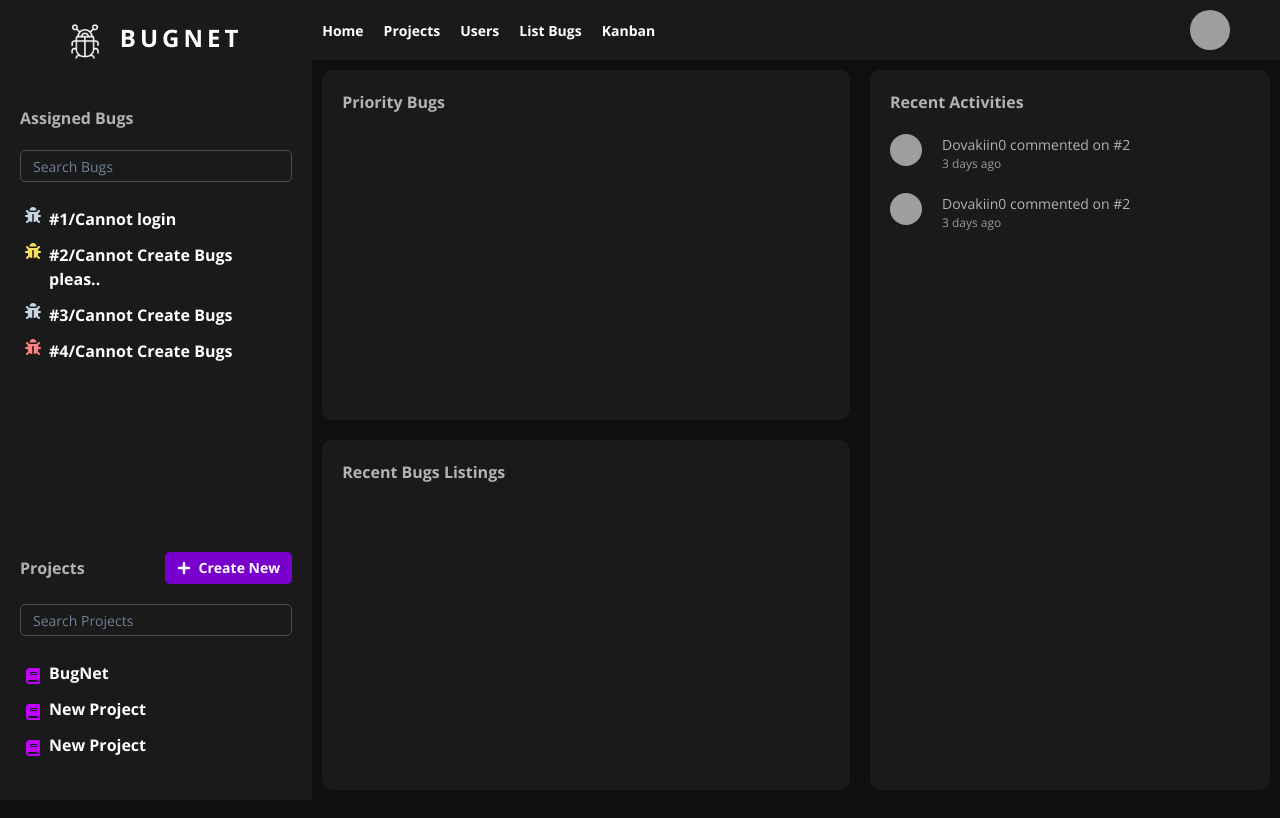
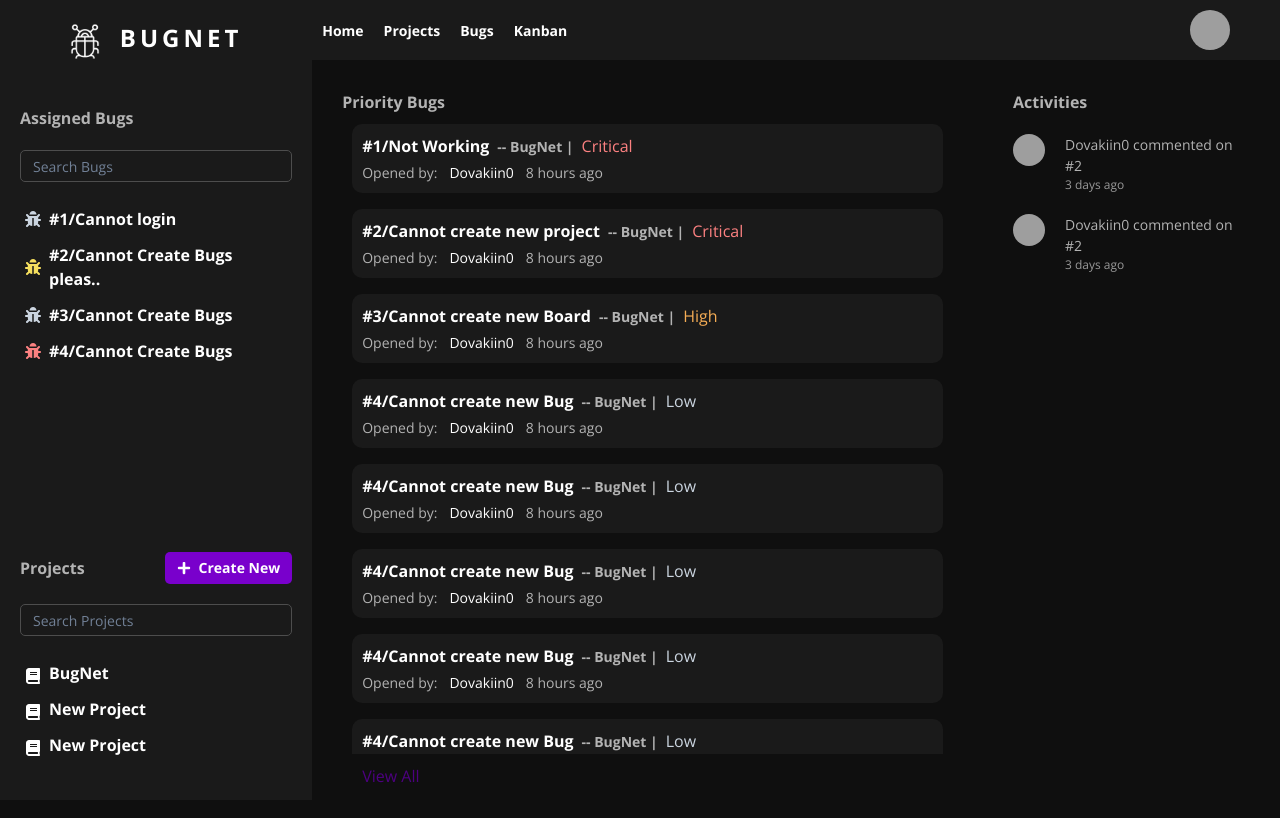
Before and after one commit to Dovakiin0/BugNet, a React (Vite) app in the folder client/: page / in a window 1280 px wide. Built offline with nearby package versions, Linux system fonts and the light colour scheme; grey boxes are pictures that could not be loaded.

Commit message:
steady progress over dashboard components

```diff
--- a/client/src/App.tsx
+++ b/client/src/App.tsx
@@ -5,7 +5,6 @@ const Layout = React.lazy(() => import("./partials/Layouts"));
 
 const Home = React.lazy(() => import("./app/Home"));
 const Project = React.lazy(() => import("./app/Project"));
-const Users = React.lazy(() => import("./app/Users"));
 const CreateBugs = React.lazy(() => import("./app/Bugs/pages/CreateBug"));
 const Bugs = React.lazy(() => import("./app/Bugs"));
 const Kanban = React.lazy(() => import("./app/Kanban"));
@@ -16,7 +15,6 @@ function App() {
       <Route path="/" element={<Layout />}>
         <Route path="/" element={<Home />} />
         <Route path="/projects" element={<Project />} />
-        <Route path="/users" element={<Users />} />
         <Route path="/bugs" element={<Bugs />} />
         <Route path="/bugs/create" element={<CreateBugs />} />
         <Route path="/kanban" element={<Kanban />} />
--- /dev/null
+++ b/client/src/app/Home/components/Bugs.tsx
@@ -0,0 +1,76 @@
+import { Flex, Box, Text } from "@chakra-ui/react";
+import moment from "moment";
+import { FaBug } from "react-icons/fa";
+import { NavLink } from "react-router-dom";
+
+type Props = {
+  id: string;
+  title: string;
+  project: string;
+  author: string;
+  createdAt: string;
+  priority: number;
+};
+
+function Bugs({ id, title, project, author, createdAt, priority }: Props) {
+  const priorityList = {
+    0: {
+      color: "gray.300",
+      title: "Low",
+    },
+    1: {
+      color: "orange.300",
+      title: "High",
+    },
+    2: {
+      color: "red.300",
+      title: "Critical",
+    },
+  };
+
+  return (
+    <Box padding="10px" bg="primary.800" rounded="10">
+      <Flex gap="5" align="center">
+        <Flex flexDir="column" gap="1">
+          <Flex gap="2" align="center">
+            <NavLink to="/bug/101">
+              <Text
+                fontWeight={"bold"}
+                fontSize="md"
+                _hover={{ color: "purple.300" }}
+              >
+                #{id}/{title}
+              </Text>
+            </NavLink>
+            <NavLink to="/project/1">
+              <Text
+                fontWeight={"bold"}
+                fontSize="sm"
+                color="primary.200"
+                _hover={{ color: "purple.300" }}
+              >
+                -- {project} |
+              </Text>
+            </NavLink>
+            <Text
+              color={priorityList[priority as keyof typeof priorityList].color}
+            >
+              {priorityList[priority as keyof typeof priorityList].title}
+            </Text>
+          </Flex>
+          <Flex gap="3" align="center">
+            <Text fontSize="sm" color="primary.200">
+              Opened by:
+            </Text>
+            <Text fontSize="sm">{author}</Text>
+            <Text fontSize={"sm"} color="primary.200">
+              {moment(createdAt).fromNow()}
+            </Text>
+          </Flex>
+        </Flex>
+      </Flex>
+    </Box>
+  );
+}
+
+export default Bugs;
--- a/client/src/app/Home/index.tsx
+++ b/client/src/app/Home/index.tsx
@@ -8,10 +8,7 @@ type Props = {};
 function Home({}: Props) {
   return (
     <Flex flexGrow={"1"}>
-      <Flex direction={"column"} flexGrow="1">
-        <HighPriorityBugs />
-        <RecentBugs />
-      </Flex>
+      <HighPriorityBugs />
       <RecentActivities />
     </Flex>
   );
--- a/client/src/app/Home/partials/HighPriorityBugs.tsx
+++ b/client/src/app/Home/partials/HighPriorityBugs.tsx
@@ -1,18 +1,217 @@
-import { Box, Text } from "@chakra-ui/react";
+import { Box, Button, Stack, Text } from "@chakra-ui/react";
+import { NavLink } from "react-router-dom";
+import Bugs from "../components/Bugs";
 type Props = {};
 
 function HighPriorityBugs({}: Props) {
+  let bugs = [
+    {
+      id: "1",
+      title: "Not Working",
+      project: "BugNet",
+      author: "Dovakiin0",
+      priority: 2,
+      createdAt: "2023-01-31",
+    },
+    {
+      id: "2",
+      title: "Cannot create new project",
+      project: "BugNet",
+      author: "Dovakiin0",
+      priority: 2,
+      createdAt: "2023-01-31",
+    },
+    {
+      id: "3",
+      title: "Cannot create new Board",
+      project: "BugNet",
+      author: "Dovakiin0",
+      priority: 1,
+      createdAt: "2023-01-31",
+    },
+    {
+      id: "4",
+      title: "Cannot create new Bug",
+      project: "BugNet",
+      author: "Dovakiin0",
+      priority: 0,
+      createdAt: "2023-01-31",
+    },
+    {
+      id: "4",
+      title: "Cannot create new Bug",
+      project: "BugNet",
+      author: "Dovakiin0",
+      priority: 0,
+      createdAt: "2023-01-31",
+    },
+    {
+      id: "4",
+      title: "Cannot create new Bug",
+      project: "BugNet",
+      author: "Dovakiin0",
+      priority: 0,
+      createdAt: "2023-01-31",
+    },
+    {
+      id: "4",
+      title: "Cannot create new Bug",
+      project: "BugNet",
+      author: "Dovakiin0",
+      priority: 0,
+      createdAt: "2023-01-31",
+    },
+    {
+      id: "4",
+      title: "Cannot create new Bug",
+      project: "BugNet",
+      author: "Dovakiin0",
+      priority: 0,
+      createdAt: "2023-01-31",
+    },
+    {
+      id: "4",
+      title: "Cannot create new Bug",
+      project: "BugNet",
+      author: "Dovakiin0",
+      priority: 0,
+      createdAt: "2023-01-31",
+    },
+    {
+      id: "4",
+      title: "Cannot create new Bug",
+      project: "BugNet",
+      author: "Dovakiin0",
+      priority: 0,
+      createdAt: "2023-01-31",
+    },
+    {
+      id: "4",
+      title: "Cannot create new Bug",
+      project: "BugNet",
+      author: "Dovakiin0",
+      priority: 0,
+      createdAt: "2023-01-31",
+    },
+    {
+      id: "4",
+      title: "Cannot create new Bug",
+      project: "BugNet",
+      author: "Dovakiin0",
+      priority: 0,
+      createdAt: "2023-01-31",
+    },
+    {
+      id: "4",
+      title: "Cannot create new Bug",
+      project: "BugNet",
+      author: "Dovakiin0",
+      priority: 0,
+      createdAt: "2023-01-31",
+    },
+    {
+      id: "4",
+      title: "Cannot create new Bug",
+      project: "BugNet",
+      author: "Dovakiin0",
+      priority: 0,
+      createdAt: "2023-01-31",
+    },
+    {
+      id: "4",
+      title: "Cannot create new Bug",
+      project: "BugNet",
+      author: "Dovakiin0",
+      priority: 0,
+      createdAt: "2023-01-31",
+    },
+    {
+      id: "4",
+      title: "Cannot create new Bug",
+      project: "BugNet",
+      author: "Dovakiin0",
+      priority: 0,
+      createdAt: "2023-01-31",
+    },
+    {
+      id: "4",
+      title: "Cannot create new Bug",
+      project: "BugNet",
+      author: "Dovakiin0",
+      priority: 0,
+      createdAt: "2023-01-31",
+    },
+    {
+      id: "4",
+      title: "Cannot create new Bug",
+      project: "BugNet",
+      author: "Dovakiin0",
+      priority: 0,
+      createdAt: "2023-01-31",
+    },
+    {
+      id: "4",
+      title: "Cannot create new Bug",
+      project: "BugNet",
+      author: "Dovakiin0",
+      priority: 0,
+      createdAt: "2023-01-31",
+    },
+    {
+      id: "4",
+      title: "Cannot create new Bug",
+      project: "BugNet",
+      author: "Dovakiin0",
+      priority: 0,
+      createdAt: "2023-01-31",
+    },
+    {
+      id: "4",
+      title: "Cannot create new Bug",
+      project: "BugNet",
+      author: "Dovakiin0",
+      priority: 0,
+      createdAt: "2023-01-31",
+    },
+    {
+      id: "4",
+      title: "Cannot create new Bug",
+      project: "BugNet",
+      author: "Dovakiin0",
+      priority: 0,
+      createdAt: "2023-01-31",
+    },
+    {
+      id: "4",
+      title: "Cannot create new Bug",
+      project: "BugNet",
+      author: "Dovakiin0",
+      priority: 0,
+      createdAt: "2023-01-31",
+    },
+  ];
+
   return (
-    <Box
-      bg="primary.800"
-      margin="10px"
-      padding="20px"
-      rounded={10}
-      height="full"
-    >
+    <Box margin="10px" padding="20px" rounded={10} width="full">
       <Text fontWeight={"bold"} color="primary.200">
         Priority Bugs
       </Text>
+      <Stack
+        direction={"column"}
+        spacing="4"
+        padding="10px"
+        overflowY="auto"
+        maxHeight={"80vh"}
+      >
+        {bugs.slice(0, 10).map((bug) => (
+          <Bugs key={bug.id} {...bug} />
+        ))}
+      </Stack>
+      <NavLink to="/bugs">
+        <Text margin="10px 0 0 20px" color="brand.800">
+          View All
+        </Text>
+      </NavLink>
     </Box>
   );
 }
--- a/client/src/app/Home/partials/RecentActivities.tsx
+++ b/client/src/app/Home/partials/RecentActivities.tsx
@@ -5,17 +5,16 @@ type Props = {};
 function RecentActivities({}: Props) {
   return (
     <Box
-      bg="primary.800"
       margin="10px"
       padding="20px"
       rounded={10}
       maxWidth="400px"
       width="400px"
-      overflowX={"hidden"}
-      overflowY="auto"
+      // overflowX={"hidden"}
+      // overflowY="auto"
     >
       <Text fontWeight={"bold"} color="primary.200">
-        Recent Activities
+        Activities
       </Text>
       <Box maxHeight={"10vh"}>
         <Activity />
--- a/client/src/app/Users/index.tsx
+++ /dev/null
@@ -1,9 +0,0 @@
-import React from "react";
-
-type Props = {};
-
-function Users({}: Props) {
-  return <div>Users</div>;
-}
-
-export default Users;
--- a/client/src/partials/Layouts/Navbar/Components/AssignedBugs.tsx
+++ b/client/src/partials/Layouts/Navbar/Components/AssignedBugs.tsx
@@ -34,13 +34,13 @@ function AssignedBugs({ bugList }: Props) {
       {bugList.map((bug) => (
         <ListItem key={bug.id} fontWeight={"bold"}>
           <NavLink to={`/bugs/id`}>
-            <Flex>
+            <Flex align="center">
               <ListIcon
                 as={FaBug}
                 color={priority[bug.priority as keyof typeof priority]}
               />
               <Tooltip label={bug.title} placement="right">
-                <Text>
+                <Text _hover={{ color: "purple.300" }}>
                   #{bug.id}/
                   {bug.title.length > 25
                     ? `${bug.title.slice(0, 24)}..`
--- a/client/src/partials/Layouts/Navbar/Components/ProjectList.tsx
+++ b/client/src/partials/Layouts/Navbar/Components/ProjectList.tsx
@@ -13,10 +13,10 @@ function ProjectList({ projects }: Props) {
         <ListItem
           key={project.id}
           fontWeight={"bold"}
-          _hover={{ color: "primary.200" }}
+          _hover={{ color: "purple.300" }}
         >
           <NavLink to={`/project/${project.id}`}>
-            <ListIcon as={FaBook} color="brand.200" />
+            <ListIcon as={FaBook} />
             {project.title}
           </NavLink>
         </ListItem>
--- a/client/src/partials/Routes/HeaderRoutes.ts
+++ b/client/src/partials/Routes/HeaderRoutes.ts
@@ -17,9 +17,8 @@ export const HeaderRoutes: HeaderRoute[] = [
     path: "/projects",
     access: ["admin", "user"],
   },
-  { name: "Users", path: "/users", access: ["admin"] },
   {
-    name: "List Bugs",
+    name: "Bugs",
     path: "/bugs",
     access: ["admin", "user"],
   },
```
